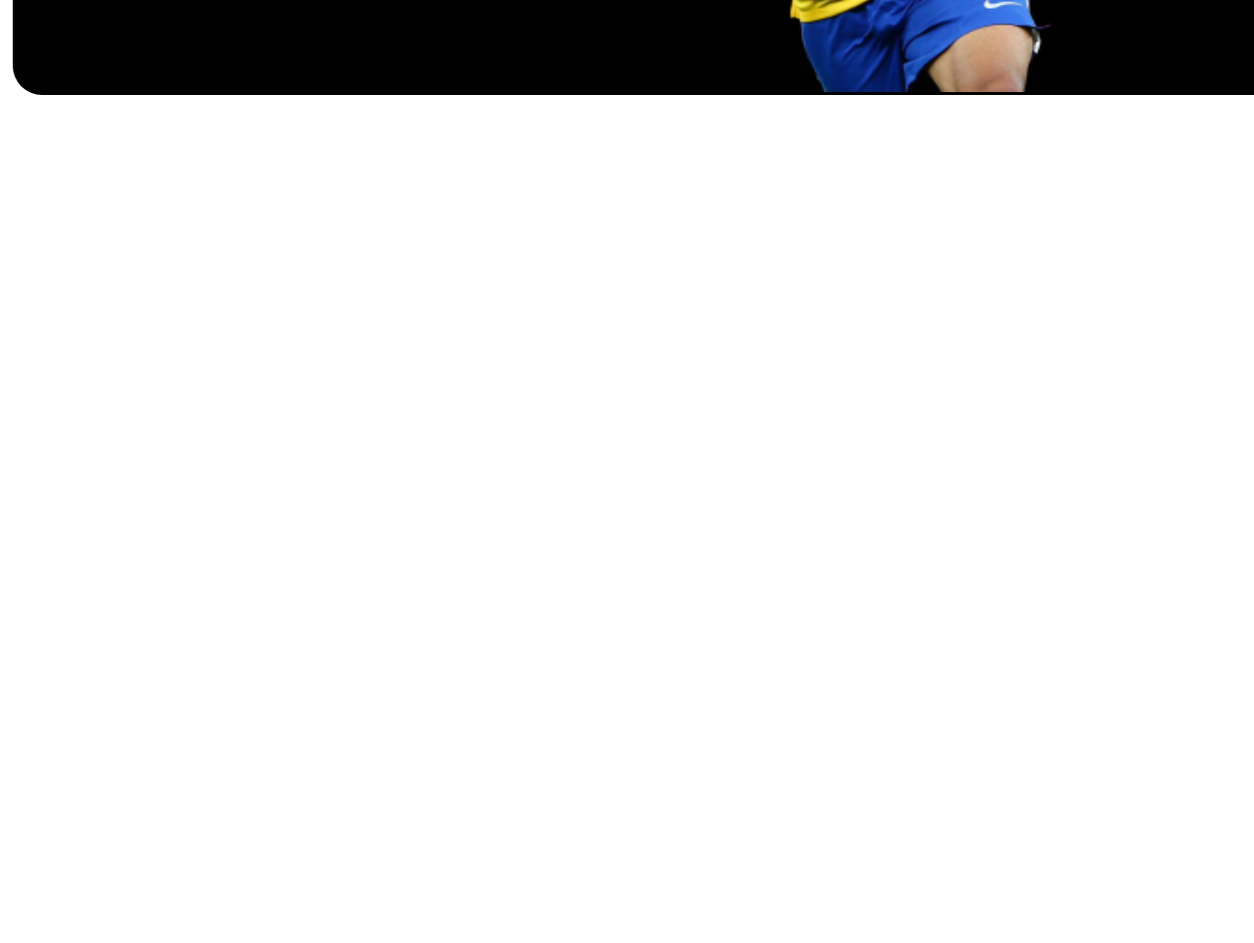
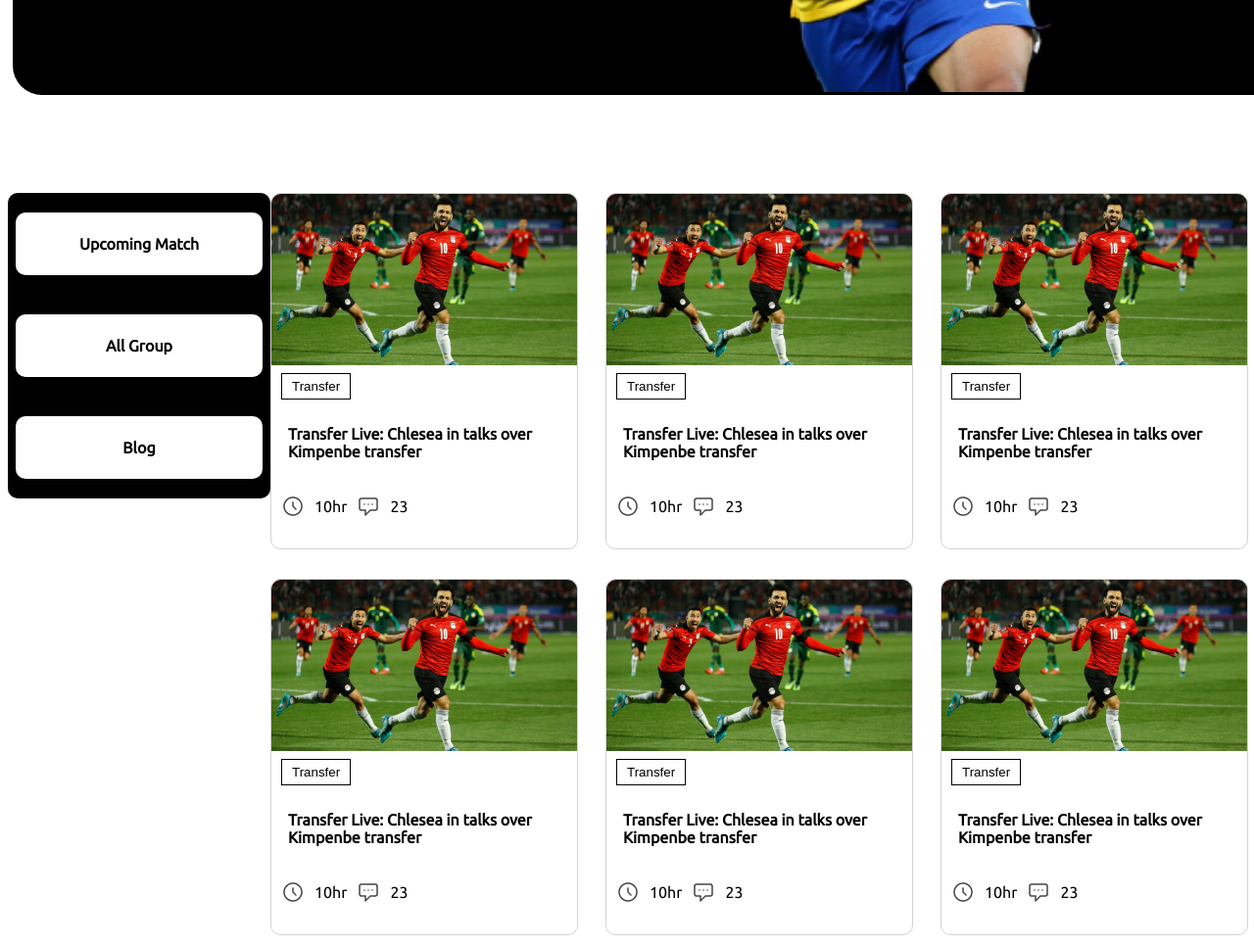
Before and after one commit to zami26/2nd-assignment, a plain HTML site: page index.html in a window 1280 px wide. Shown: the part 575-1538 px from the top of the page at 98% size. Before the commit the page ends 800 px from the top, so only its background shows below. Drawn offline with Linux system fonts and the light colour scheme.

Commit message:
main part

```diff
--- a/css/style.css
+++ b/css/style.css
@@ -11,6 +11,7 @@ body {
     height: 664px;
     border-radius: 30px;
     margin-left: 5px;
+    margin-bottom: 100px;
 }
 
 .text-side {
@@ -37,5 +38,75 @@ body {
 #head-img {
     height: 581px;
     width: 613px;
+}
+
+/* header design ended */
+
+/* main body design started     */
+
+.main-sec {
+    display: flex;
+    justify-content: space-around;
+}
+
+.menu {
+    background-color: black;
+    display: grid;
+    grid-template-rows: 3;
+    align-items: center;
+    justify-content: center;
+    height: 312px;
+    width: 312px;
+    border-radius: 10px;
 
 }
+
+.menu-item {
+    color: black;
+    background-color: white;
+    text-decoration: none;
+    height: 64px;
+    width: 252px;
+    margin: 5px;
+    border-radius: 10px;
+    font-weight: bold;
+    display: flex;
+    align-items: center;
+    justify-content: center;
+}
+
+.blog-img {
+    height: 362px;
+    width: 312px;
+    border: 1px solid lightgray;
+    border-radius: 10px;
+}
+
+.image-icons {
+    display: flex;
+    align-items: center;
+}
+
+.blog-img-btn {
+    background-color: white;
+    border: 1px solid black;
+    margin: 5px 10px;
+    padding: 5px 10px;
+
+}
+
+.blog-img-text {
+    margin-left: 17px;
+}
+
+.icons {
+    height: 24px;
+    width: 24px;
+    margin: 10px;
+}
+
+.blog-items {
+    display: grid;
+    grid-template-columns: repeat(3, 312px);
+    gap: 30px;
+}
--- a/index.html
+++ b/index.html
@@ -35,6 +35,89 @@
     </header>
     <!-- header ended -->
 
+    <!-- main section started -->
+    <section class="main-sec">
+        <div class="menu">
+            <a class="menu-item" href="">Upcoming Match</a>
+            <a class="menu-item" href="">All Group</a>
+            <a class="menu-item" href="">Blog</a>
+        </div>
+        <div class="blog-items">
+            <div class="blog-img">
+                <img src="assets/Blog Image.png" alt=""> <br>
+                <button class="blog-img-btn">Transfer</button> <br>
+                <h4 class="blog-img-text"> Transfer Live: Chlesea in talks
+                    over Kimpenbe transfer</h4>
+                <div class="image-icons">
+                    <img class="icons" src="assets/Time Icon.png" alt="">
+                    <p>10hr</p>
+                    <img class="icons" src="assets/Chat Icon.png" alt="">
+                    <p>23</p>
+                </div>
+            </div>
+            <div class="blog-img">
+                <img src="assets/Blog Image.png" alt=""> <br>
+                <button class="blog-img-btn">Transfer</button> <br>
+                <h4 class="blog-img-text"> Transfer Live: Chlesea in talks
+                    over Kimpenbe transfer</h4>
+                <div class="image-icons">
+                    <img class="icons" src="assets/Time Icon.png" alt="">
+                    <p>10hr</p>
+                    <img class="icons" src="assets/Chat Icon.png" alt="">
+                    <p>23</p>
+                </div>
+            </div>
+            <div class="blog-img">
+                <img src="assets/Blog Image.png" alt=""> <br>
+                <button class="blog-img-btn">Transfer</button> <br>
+                <h4 class="blog-img-text"> Transfer Live: Chlesea in talks
+                    over Kimpenbe transfer</h4>
+                <div class="image-icons">
+                    <img class="icons" src="assets/Time Icon.png" alt="">
+                    <p>10hr</p>
+                    <img class="icons" src="assets/Chat Icon.png" alt="">
+                    <p>23</p>
+                </div>
+            </div>
+            <div class="blog-img">
+                <img src="assets/Blog Image.png" alt=""> <br>
+                <button class="blog-img-btn">Transfer</button> <br>
+                <h4 class="blog-img-text"> Transfer Live: Chlesea in talks
+                    over Kimpenbe transfer</h4>
+                <div class="image-icons">
+                    <img class="icons" src="assets/Time Icon.png" alt="">
+                    <p>10hr</p>
+                    <img class="icons" src="assets/Chat Icon.png" alt="">
+                    <p>23</p>
+                </div>
+            </div>
+            <div class="blog-img">
+                <img src="assets/Blog Image.png" alt=""> <br>
+                <button class="blog-img-btn">Transfer</button> <br>
+                <h4 class="blog-img-text"> Transfer Live: Chlesea in talks
+                    over Kimpenbe transfer</h4>
+                <div class="image-icons">
+                    <img class="icons" src="assets/Time Icon.png" alt="">
+                    <p>10hr</p>
+                    <img class="icons" src="assets/Chat Icon.png" alt="">
+                    <p>23</p>
+                </div>
+            </div>
+            <div class="blog-img">
+                <img src="assets/Blog Image.png" alt=""> <br>
+                <button class="blog-img-btn">Transfer</button> <br>
+                <h4 class="blog-img-text"> Transfer Live: Chlesea in talks
+                    over Kimpenbe transfer</h4>
+                <div class="image-icons">
+                    <img class="icons" src="assets/Time Icon.png" alt="">
+                    <p>10hr</p>
+                    <img class="icons" src="assets/Chat Icon.png" alt="">
+                    <p>23</p>
+                </div>
+            </div>
+        </div>
+    </section>
+    <!-- main section ended -->
 </body>
 
 </html>
```
